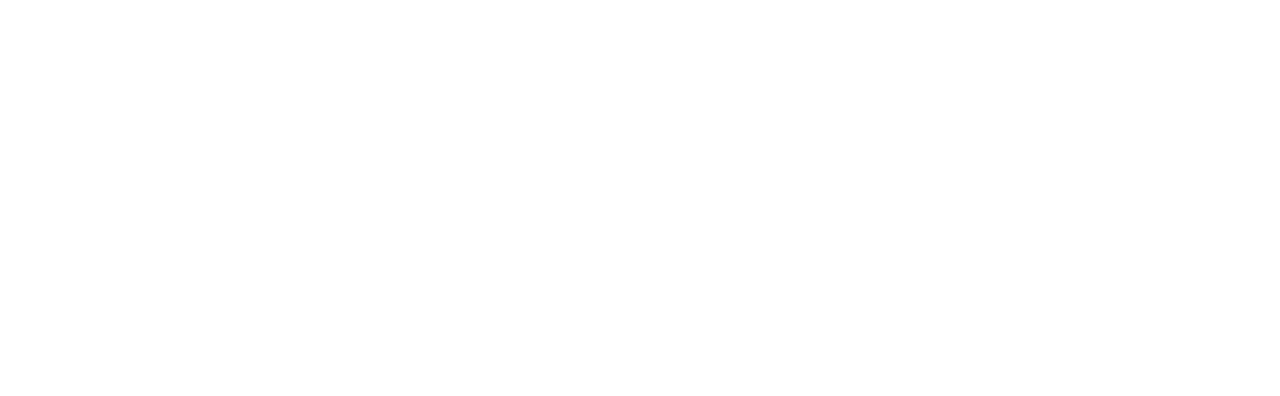
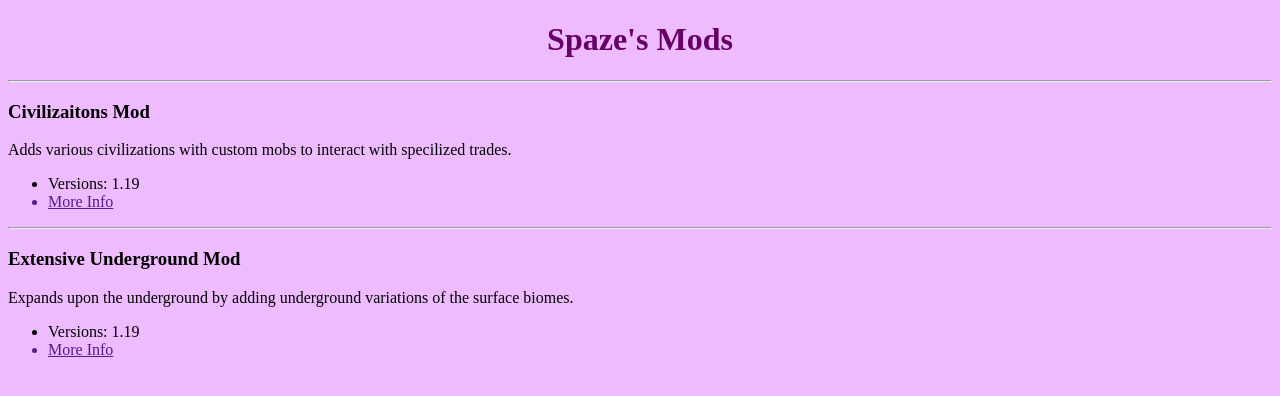
Before and after one commit to MrMallarb/SpazesModsWebsite, a plain HTML site: page main.html in a window 1280 px wide. Drawn offline with Linux system fonts and the light colour scheme.

Commit message:
Added more code to main.html

```diff
--- a/main.html
+++ b/main.html
@@ -2,17 +2,33 @@
 <html>
     <head>
         <title>
-            Spaze's Mods Website
+            Spaze's Mods
         </title>
     </head>
 
-    <body>
+    <body style="background-color: #efbbff;">
+        <h1 style="text-align:center; color: #660066;">Spaze's Mods</h1>
+        <hr>
+
         <!--
             Here, I have made links to my multiple mods.
             These mods are made by me, or a collaboration, will be mentioned in the link to that mod.
         -->
 
+        <h3>Civilizaitons Mod</h3>
+        <p>Adds various civilizations with custom mobs to interact with specilized trades.</p>
+        <ul>
+            <li>Versions: 1.19</li>
+            <a href=""><li>More Info</li></a>
+        </ul>
+        <hr>
 
+        <h3>Extensive Underground Mod</h3>
+        <p>Expands upon the underground by adding underground variations of the surface biomes.</p>
+        <ul>
+            <li>Versions: 1.19</li>
+            <a href=""><li>More Info</li></a>
+        </ul>
     </body>
 
 
```
